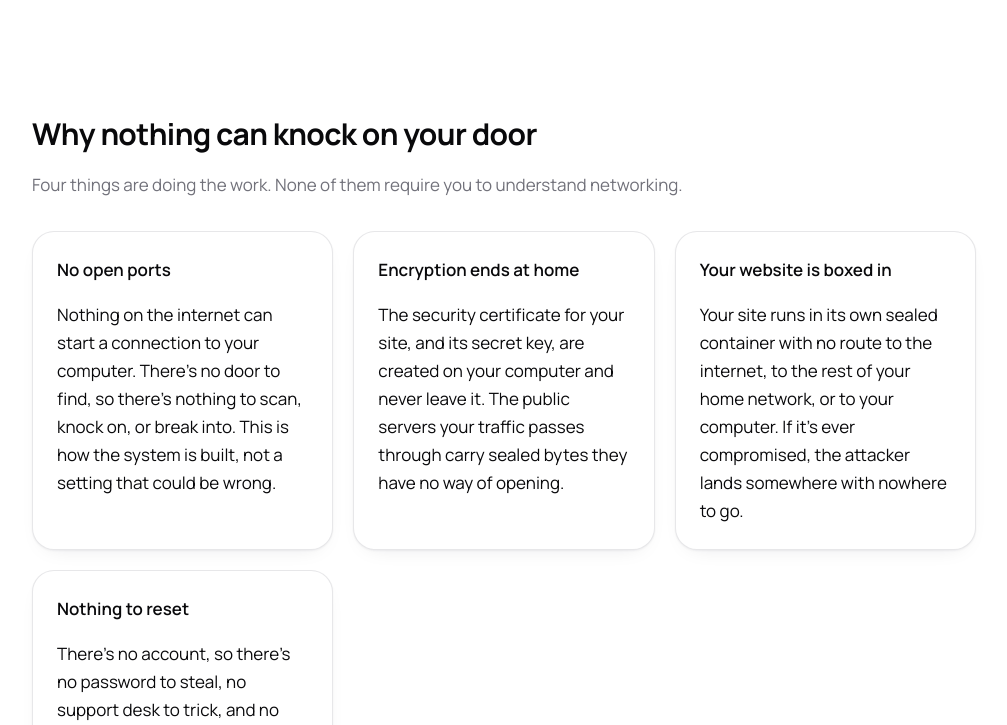
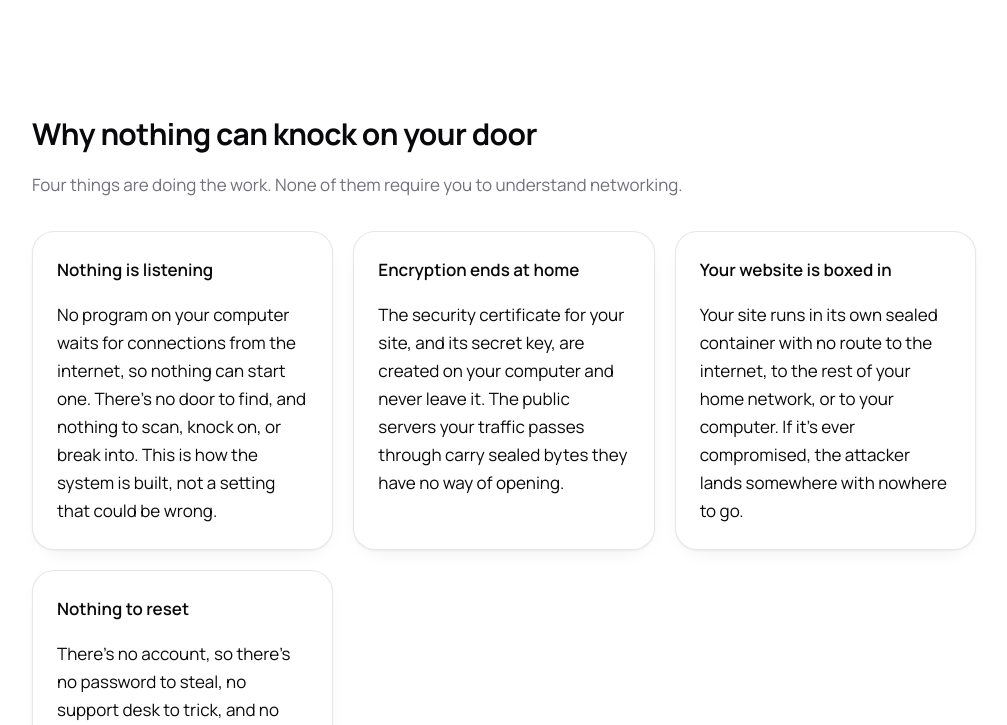
Before and after one commit to lightmorphic/meshmorphic, a plain HTML site: page site/index.html in a window 1280 px wide. Shown: the part 628-1353 px from the top of the page, without its empty margins (136-1143 px from the left). Drawn offline with Linux system fonts and the light colour scheme.

Commit message:
Say "nothing is listening" rather than "0 open ports"
Verified against a live agent: it holds no TCP listener on any public
interface, but it does hold outbound QUIC sockets on ephemeral UDP ports.
Unsolicited packets to those are dropped, so the substance of the claim
holds -- but "0 open ports" is not literally true, and on a product whose
entire pitch is that you can trust what it tells you, approximately true
is not good enough.

Co-Authored-By: Claude Opus 5 <noreply@anthropic.com>

```diff
--- a/site/index.html
+++ b/site/index.html
@@ -66,10 +66,11 @@
 
     <div class="grid">
       <div class="panel">
-        <h3>No open ports</h3>
-        <p>Nothing on the internet can start a connection to your computer. There's
-        no door to find, so there's nothing to scan, knock on, or break into. This
-        is how the system is built, not a setting that could be wrong.</p>
+        <h3>Nothing is listening</h3>
+        <p>No program on your computer waits for connections from the internet, so
+        nothing can start one. There's no door to find, and nothing to scan, knock
+        on, or break into. This is how the system is built, not a setting that
+        could be wrong.</p>
       </div>
       <div class="panel">
         <h3>Encryption ends at home</h3>
```
Also changed, not shown: internal/panel/templates/home.html (+2 -2 lines).
